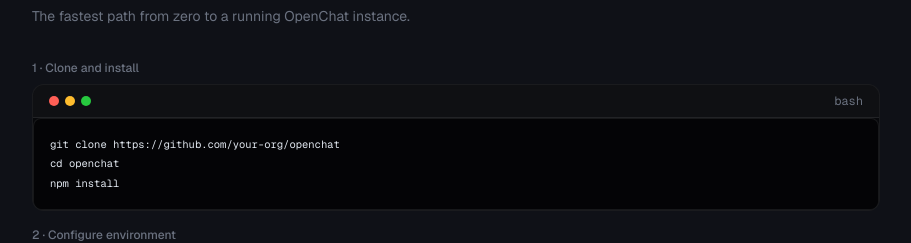
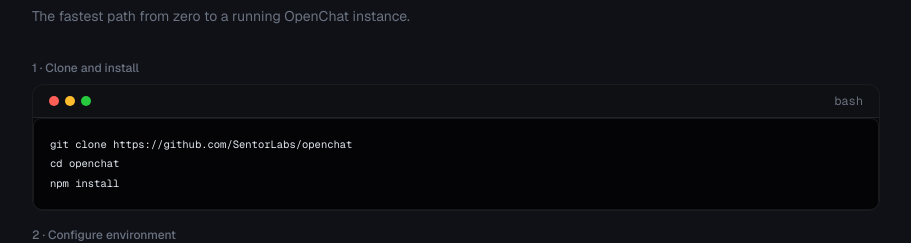
Before and after one commit to SentorLabs/openchat, a Next.js app: page /hub in a window 1280 px wide. Shown: the part 2000-2243 px from the top of the page, without its empty margins (184-1095 px from the left). Built offline with nearby package versions, Linux system fonts and the light colour scheme.

Commit message:
Updating the github repository path

```diff
--- a/src/app/hub/page.tsx
+++ b/src/app/hub/page.tsx
@@ -113,7 +113,7 @@
     badgeColor: "#10b981",
     badgeBg: "rgba(16,185,129,0.1)",
     steps: [
-      { label: "Clone the repo", code: "git clone https://github.com/your-org/openchat && cd openchat" },
+      { label: "Clone the repo", code: "git clone https://github.com/SentorLabs/openchat && cd openchat" },
       { label: "Copy and fill env file", code: "cp .env.example .env.local\n# Edit .env.local with your DATABASE_URL and LLM settings" },
       { label: "Install dependencies", code: "npm install" },
       { label: "Start the app", code: "npm run dev       # development\nnpm run build && npm start  # production" },
@@ -384,7 +384,7 @@
         <div className="space-y-4">
           <div>
             <p className="text-xs font-medium mb-2" style={{ color: "var(--muted)" }}>1 · Clone and install</p>
-            <CodeBlock code={`git clone https://github.com/your-org/openchat
+            <CodeBlock code={`git clone https://github.com/SentorLabs/openchat
 cd openchat
 npm install`} />
           </div>
```
Also changed, not shown: 2 other files (tests, documents, lock files or other folders).
